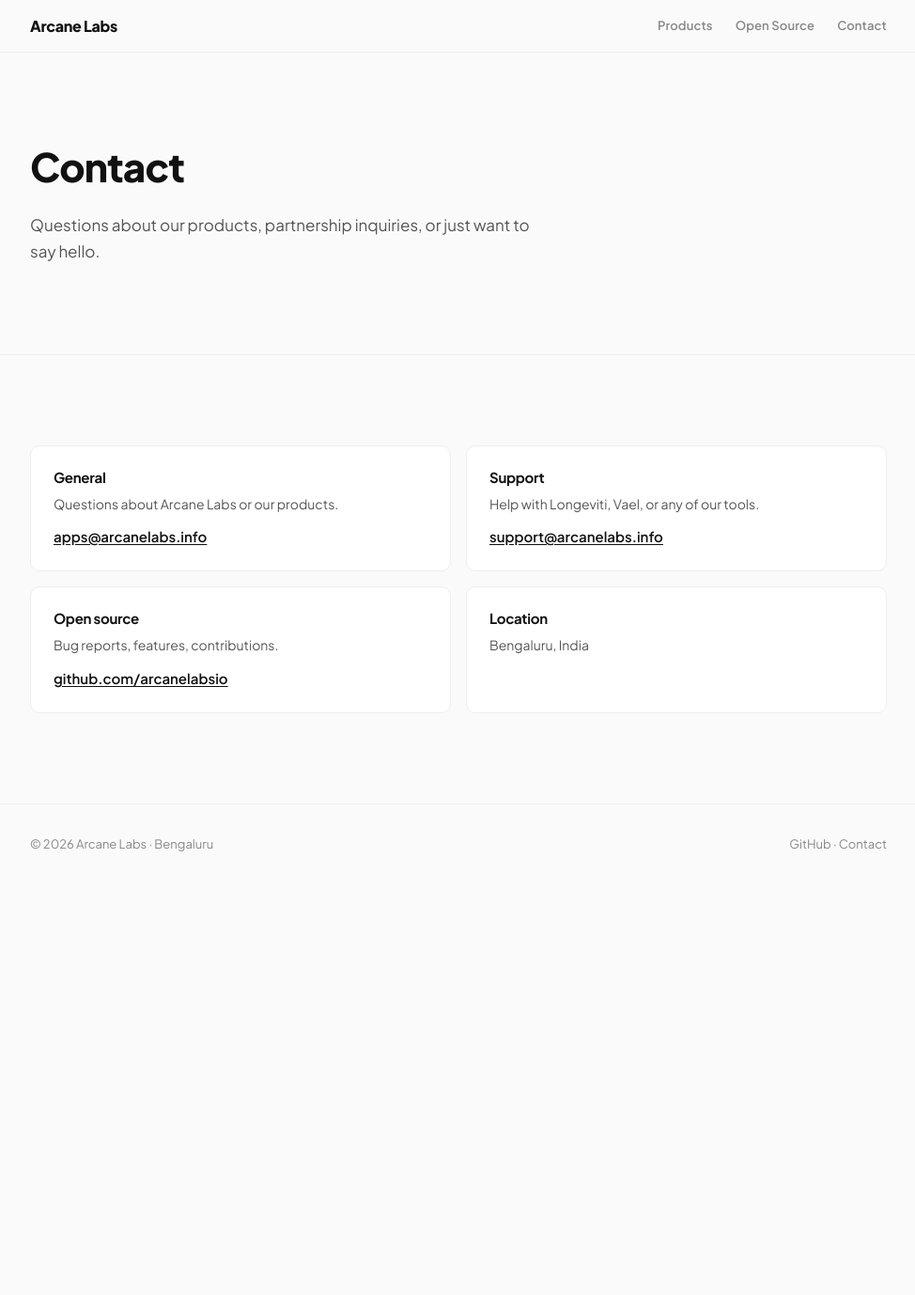
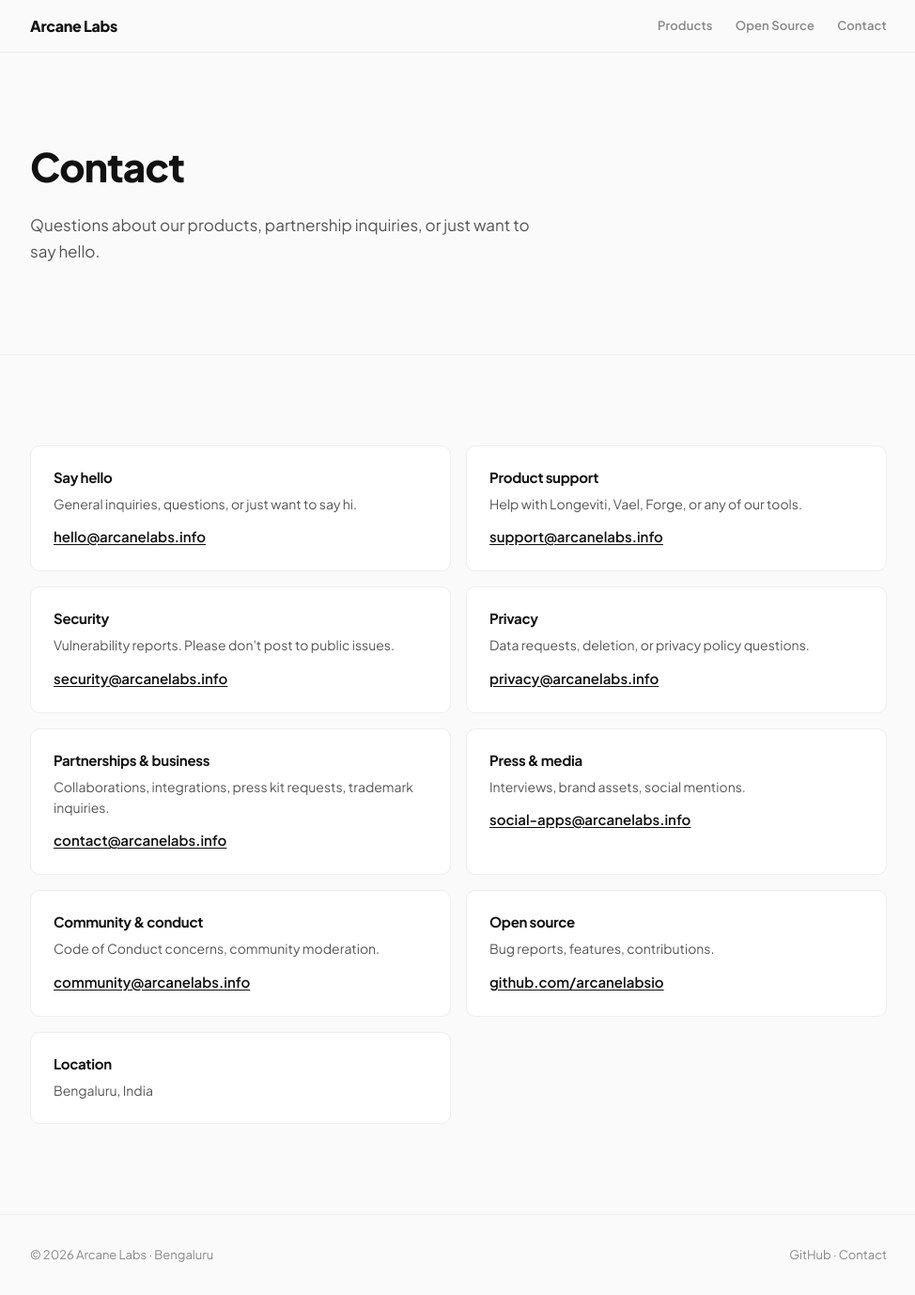
Before and after one commit to arcanelabsio/arcanelabs.info, a Jekyll site: the page built from contact.html, in a window 1280 px wide and 1378 px high. Shown: the whole window at 94% size, without its empty margins (152-1126 px from the left). Built offline with Jekyll 4.4.1, drawn with Linux system fonts in a browser that asks for light colours.

Commit message:
chore(site): route emails to hello@/contact@, expand contact directory (#2)

```diff
--- a/404.html
+++ b/404.html
@@ -12,7 +12,7 @@
     <p>
       <a href="{{ '/' | relative_url }}">Home</a> &middot;
       <a href="{{ '/products/' | relative_url }}">Products</a> &middot;
-      <a href="mailto:apps@arcanelabs.info">Contact</a>
+      <a href="mailto:hello@arcanelabs.info">Contact</a>
     </p>
   </div>
 </section>
--- a/_config.yml
+++ b/_config.yml
@@ -10,7 +10,7 @@
 
 author:
   name: Arcane Labs
-  email: apps@arcanelabs.info
+  email: hello@arcanelabs.info
   url: https://arcanelabs.info
   github: arcanelabsio
 
@@ -18,7 +18,7 @@
 organization:
   name: Arcane Labs
   url: https://github.com/arcanelabsio
-  email: apps@arcanelabs.info
+  email: hello@arcanelabs.info
 
 # Social — consumed by jekyll-seo-tag for Twitter/OG cards.
 twitter:
--- a/_includes/footer.html
+++ b/_includes/footer.html
@@ -3,7 +3,7 @@
     <div>&copy; {{ 'now' | date: "%Y" }} Arcane Labs &middot; Bengaluru</div>
     <div>
       <a href="https://github.com/arcanelabsio">GitHub</a>
-      &middot; <a href="mailto:apps@arcanelabs.info">Contact</a>
+      &middot; <a href="mailto:hello@arcanelabs.info">Contact</a>
     </div>
   </div>
 </footer>
--- a/contact.html
+++ b/contact.html
@@ -20,14 +20,39 @@
 
     <div class="contact-grid">
       <div class="contact-item">
-        <h3>General</h3>
-        <p style="margin-bottom: var(--sp-3);">Questions about Arcane Labs or our products.</p>
-        <a href="mailto:apps@arcanelabs.info">apps@arcanelabs.info</a>
+        <h3>Say hello</h3>
+        <p style="margin-bottom: var(--sp-3);">General inquiries, questions, or just want to say hi.</p>
+        <a href="mailto:hello@arcanelabs.info">hello@arcanelabs.info</a>
       </div>
       <div class="contact-item">
-        <h3>Support</h3>
-        <p style="margin-bottom: var(--sp-3);">Help with Longeviti, Vael, or any of our tools.</p>
+        <h3>Product support</h3>
+        <p style="margin-bottom: var(--sp-3);">Help with Longeviti, Vael, Forge, or any of our tools.</p>
         <a href="mailto:support@arcanelabs.info">support@arcanelabs.info</a>
+      </div>
+      <div class="contact-item">
+        <h3>Security</h3>
+        <p style="margin-bottom: var(--sp-3);">Vulnerability reports. Please don't post to public issues.</p>
+        <a href="mailto:security@arcanelabs.info">security@arcanelabs.info</a>
+      </div>
+      <div class="contact-item">
+        <h3>Privacy</h3>
+        <p style="margin-bottom: var(--sp-3);">Data requests, deletion, or privacy policy questions.</p>
+        <a href="mailto:privacy@arcanelabs.info">privacy@arcanelabs.info</a>
+      </div>
+      <div class="contact-item">
+        <h3>Partnerships &amp; business</h3>
+        <p style="margin-bottom: var(--sp-3);">Collaborations, integrations, press kit requests, trademark inquiries.</p>
+        <a href="mailto:contact@arcanelabs.info">contact@arcanelabs.info</a>
+      </div>
+      <div class="contact-item">
+        <h3>Press &amp; media</h3>
+        <p style="margin-bottom: var(--sp-3);">Interviews, brand assets, social mentions.</p>
+        <a href="mailto:social-apps@arcanelabs.info">social-apps@arcanelabs.info</a>
+      </div>
+      <div class="contact-item">
+        <h3>Community &amp; conduct</h3>
+        <p style="margin-bottom: var(--sp-3);">Code of Conduct concerns, community moderation.</p>
+        <a href="mailto:community@arcanelabs.info">community@arcanelabs.info</a>
       </div>
       <div class="contact-item">
         <h3>Open source</h3>
--- a/index.html
+++ b/index.html
@@ -126,6 +126,6 @@
   <div class="wrap">
     <h2>Get in touch</h2>
     <p>Questions, partnerships, or just want to say hello.</p>
-    <a href="mailto:apps@arcanelabs.info" style="font-weight: 600; font-size: 14px;">apps@arcanelabs.info →</a>
+    <a href="mailto:hello@arcanelabs.info" style="font-weight: 600; font-size: 14px;">hello@arcanelabs.info →</a>
   </div>
 </section>
```
Also changed, not shown: 1 other file.
